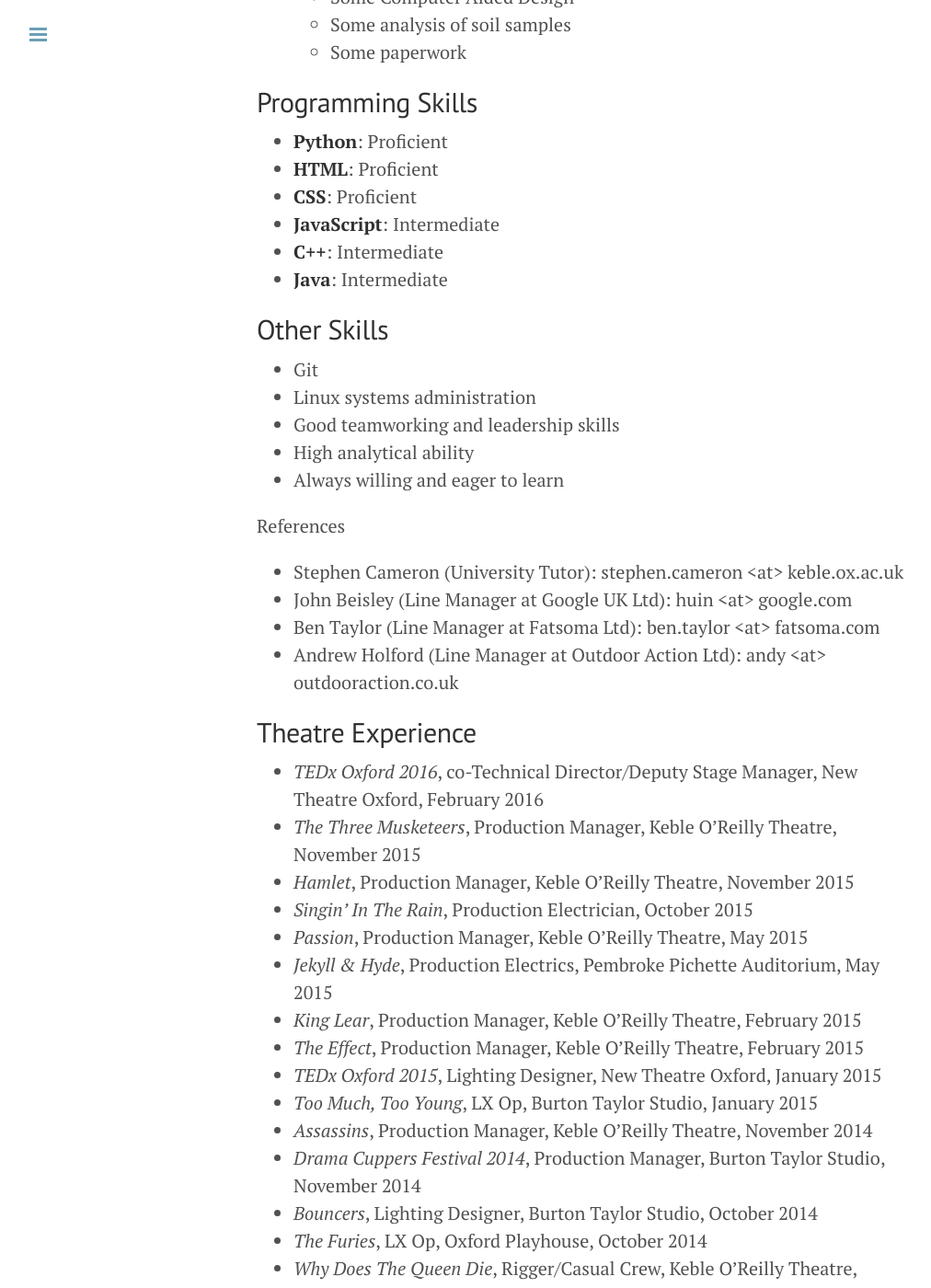
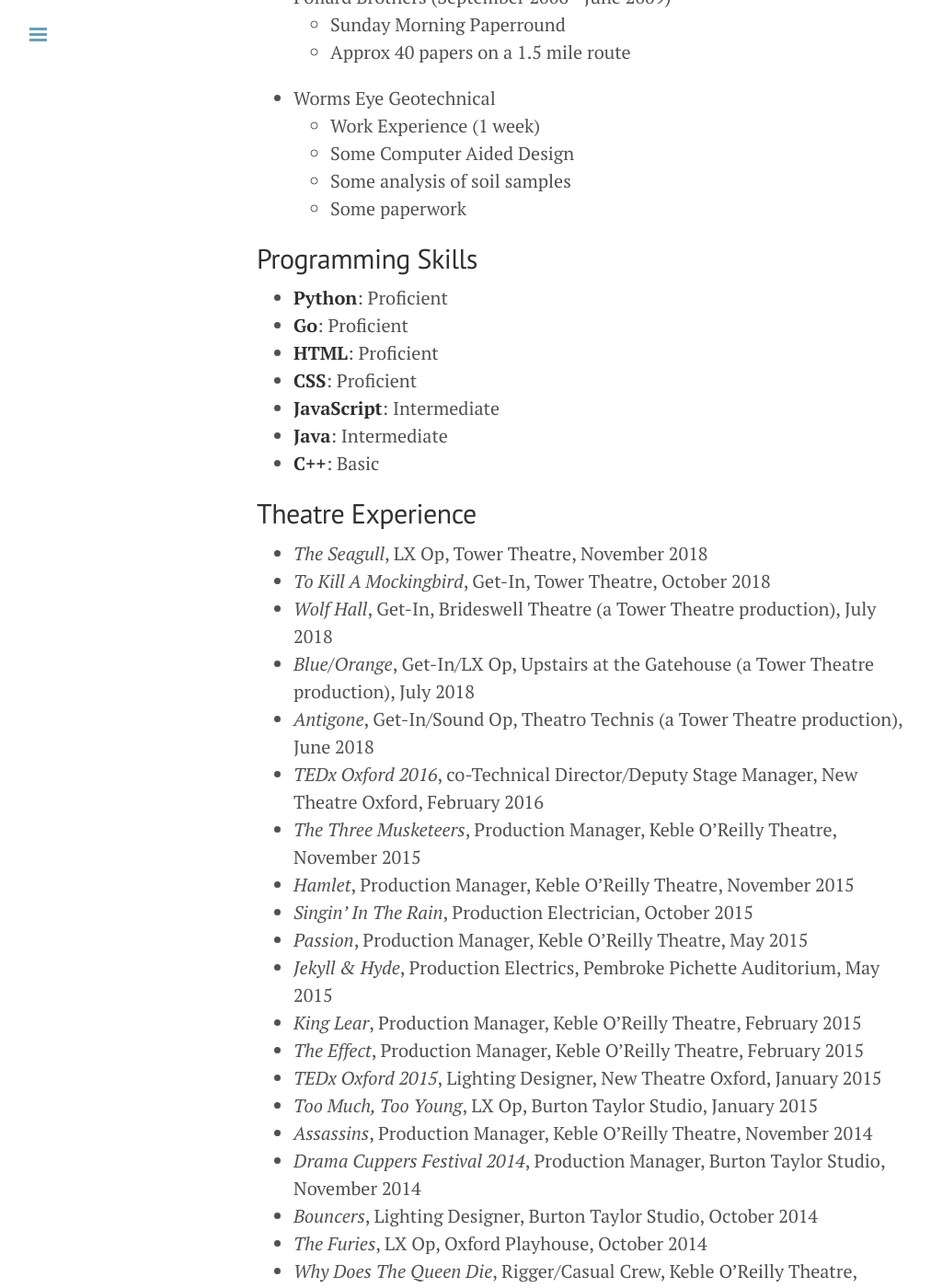
Before and after one commit to toastwaffle/toastwaffle.github.io, a Jekyll site: the page built from cv.markdown, in a window 1280 px wide and 1400 px high, scrolled down 2373 px. Shown: the whole window at 92% size, without its empty margins (1-1013 px from the left). Built offline with Jekyll 4.4.1, drawn with Linux system fonts in a browser that asks for light colours; some of the changed text lies outside the part shown.

Commit message:
Update CV

```diff
--- a/cv.markdown
+++ b/cv.markdown
@@ -22,8 +22,13 @@
 
 ## Employment and Experience
 
- * Google Ireland Ltd (18th July 2016 - )
-     - Starting as a Site Reliability Engineer (Software Engineer)
+ * Google UK Ltd (4th December 2017 - )
+     - Transfered back to the UK, continuing to work on the same products.
+     - Moved to a new team in January 2019 working on reliability of the Google
+       Cloud Platform.
+ * Google Ireland Ltd (18th July 2016 - 3rd December 2017)
+     - Site Reliability Engineering Software Engineer working on the Google
+       Search Apps for Android and iOS, and Google Play Services.
  * Semmle Ltd (29th June - 2nd October 2015)
      - Worked on a Sublime Text plugin integrating the company's core software analysis products with the text editor, and a web based interface to the company's analysis querying platform.
      - Made extensive use of Python for the Sublime Text plugin, using a single code base for both versions of Sublime Text (supporting Python 2.6 and 3.3)
@@ -62,29 +67,20 @@
 ## Programming Skills
 
  * __Python__: Proficient
+ * __Go__: Proficient
  * __HTML__: Proficient
  * __CSS__: Proficient
  * __JavaScript__: Intermediate
- * __C++__: Intermediate
  * __Java__: Intermediate
-
-## Other Skills
-
- * Git
- * Linux systems administration
- * Good teamworking and leadership skills
- * High analytical ability
- * Always willing and eager to learn
-
-References
-
- * Stephen Cameron (University Tutor): stephen.cameron &lt;at&gt; keble.ox.ac.uk
- * John Beisley (Line Manager at Google UK Ltd): huin &lt;at&gt; google.com
- * Ben Taylor (Line Manager at Fatsoma Ltd): ben.taylor &lt;at&gt; fatsoma.com
- * Andrew Holford (Line Manager at Outdoor Action Ltd): andy &lt;at&gt; outdooraction.co.uk
+ * __C++__: Basic
 
 ## Theatre Experience
 
+ * _The Seagull_, LX Op, Tower Theatre, November 2018
+ * _To Kill A Mockingbird_, Get-In, Tower Theatre, October 2018
+ * _Wolf Hall_, Get-In, Brideswell Theatre (a Tower Theatre production), July 2018
+ * _Blue/Orange_, Get-In/LX Op, Upstairs at the Gatehouse (a Tower Theatre production), July 2018
+ * _Antigone_, Get-In/Sound Op, Theatro Technis (a Tower Theatre production), June 2018
  * _TEDx Oxford 2016_, co-Technical Director/Deputy Stage Manager, New Theatre Oxford, February 2016
  * _The Three Musketeers_, Production Manager, Keble O'Reilly Theatre, November 2015
  * _Hamlet_, Production Manager, Keble O'Reilly Theatre, November 2015
```
